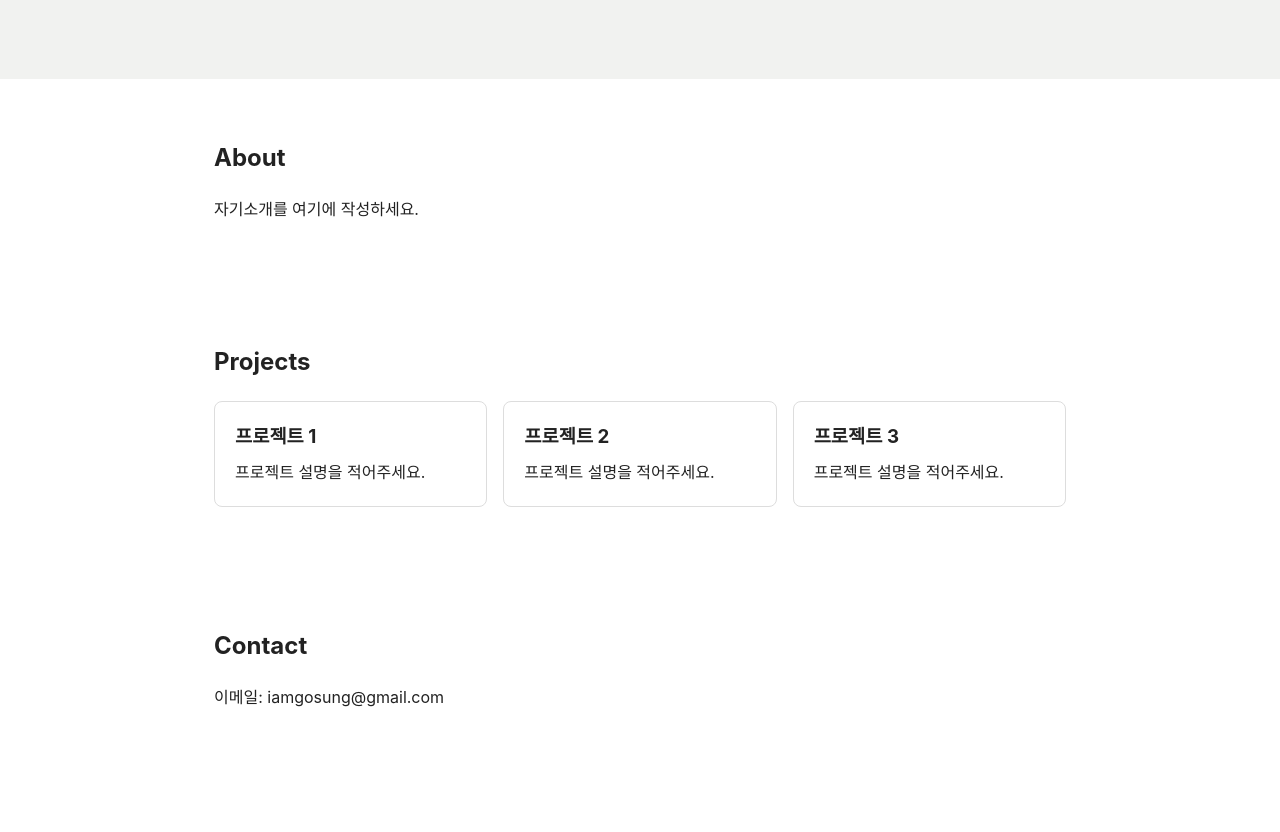
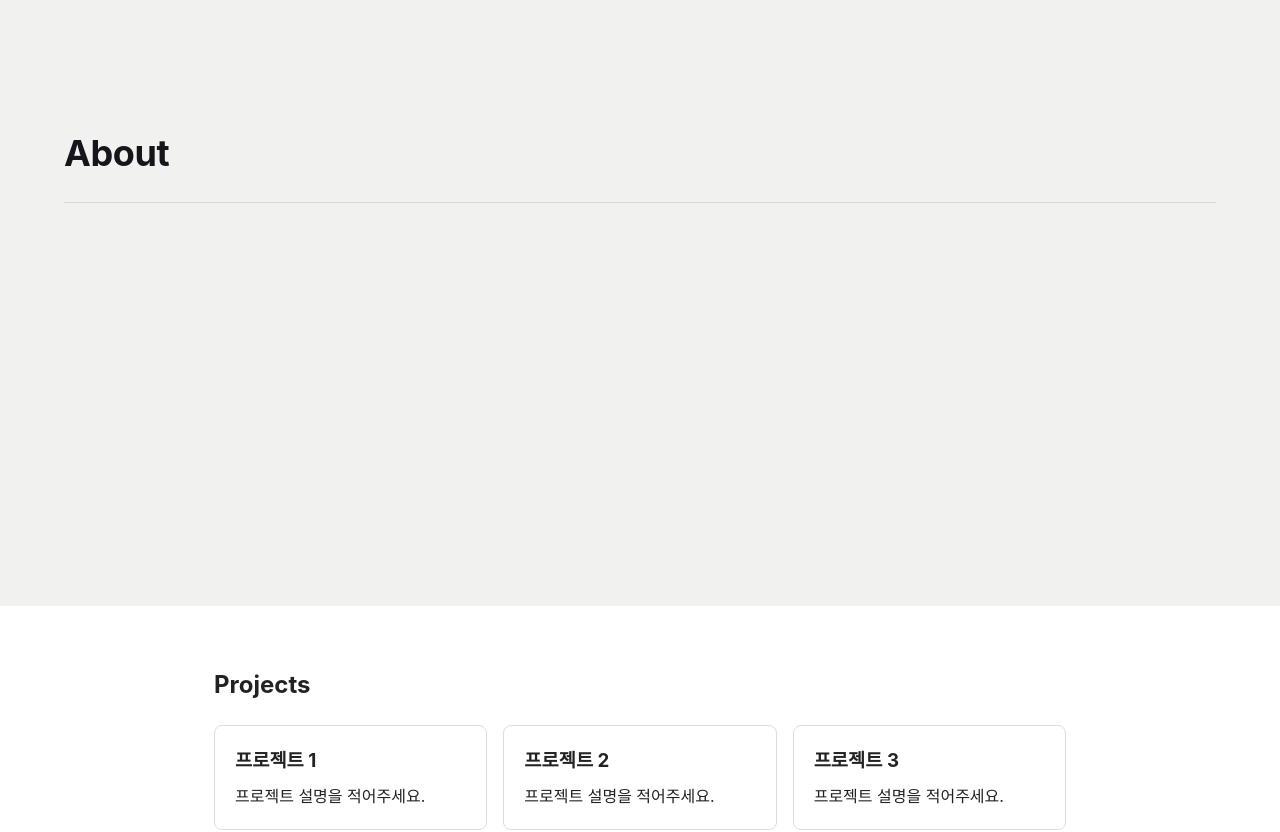
Before and after one commit to kimkosung/my-portfolio, a Next.js app: page / in a window 1280 px wide. Shown: the part 1140-1972 px from the top of the page. Built offline with nearby package versions, Linux system fonts and the light colour scheme.

Commit message:
FEAT: About 섹션 분리 및 구현

```diff
--- a/src/app/page.tsx
+++ b/src/app/page.tsx
@@ -1,6 +1,6 @@
 import styles from "./page.module.css";
 import {Footer, Header} from "@/components/index";
-import UserProfile from "@/sections/UserProfile";
+import {About, UserProfile} from "@/sections";
 
 const projects = [
   { title: "프로젝트 1", description: "프로젝트 설명을 적어주세요.", link: "#" },
@@ -13,12 +13,8 @@ export default function Home() {
     <>
       <Header />
       <UserProfile />
+      <About />
       <main className={styles.main}>
-        <section id="about" className={styles.section}>
-          <h2>About</h2>
-          <p>자기소개를 여기에 작성하세요.</p>
-        </section>
-
         <section id="projects" className={styles.section}>
           <h2>Projects</h2>
           <div className={styles.grid}>
@@ -30,15 +26,7 @@ export default function Home() {
             ))}
           </div>
         </section>
-
-        <section id="contact" className={styles.section}>
-          <h2>Contact</h2>
-          <p>
-            이메일: <a href="mailto:iamgosung@gmail.com">iamgosung@gmail.com</a>
-          </p>
-        </section>
       </main>
-
       <Footer />
     </>
   );
--- /dev/null
+++ b/src/sections/About/About.tsx
@@ -0,0 +1,18 @@
+import styles from "./page.module.css";
+
+export default function About() {
+  return (
+    <section id="about" className={styles.section}>
+      <div className={styles.container}>
+        <h2 className={styles.title}>About</h2>
+        <div className={styles.body}>
+          <div className={styles.row}>
+            <p className={styles.text}>
+                고등학교 시절 대학 진학에 실패하며 자신감을 잃었지만, 목표를 세우고 꾸준히 노력한 끝에 원하는 대학에 진학했습니다. 대학에서도 진로를 찾지 못해 방황했지만, 프로젝트를 통해 프론트엔드 개발의 즐거움을 발견하고 스스로 배우며 성장해 왔습니다. 또한 다양한 프로젝트를 경험하며 좋은 결과는 개인의 역량만이 아니라 서로 다른 생각과 관점을 나누고 함께 문제를 해결하는 과정에서 만들어진다는 것을 배웠습니다. 저는 새로운 경험을 통해 부족한 점을 발견하고 이를 채워 나가는 과정에서 성장의 즐거움을 느낍니다. 앞으로도 다양한 사람들과 소통하며 제가 미처 보지 못했던 관점을 배우고, 더 넓은 시야로 세상을 바라보며 함께 성장하는 개발자가 되고 싶습니다.
+            </p>
+          </div>
+        </div>
+      </div>
+    </section>
+  );
+}
--- /dev/null
+++ b/src/sections/About/page.module.css
@@ -0,0 +1,120 @@
+.section {
+  --bg: #f1f2f0;
+  --fg: #14161a;
+  --muted: #7b8087;
+  --line: #d6d9db;
+  --accent: #2c39f5;
+
+  padding: clamp(20px, 3.6vw, 56px) 0 clamp(64px, 6vw, 100px);
+  color: var(--fg);
+  background: var(--bg);
+  font-family: "Pretendard Variable", Pretendard, -apple-system,
+    BlinkMacSystemFont, "Apple SD Gothic Neo", "Noto Sans KR", sans-serif;
+  word-break: keep-all;
+  -webkit-font-smoothing: antialiased;
+}
+
+@media (prefers-color-scheme: dark) {
+  .section {
+    --bg: #0f1113;
+    --fg: #eeeeea;
+    --muted: #7f848b;
+    --line: #2a2d31;
+    --accent: #8f99ff;
+  }
+}
+
+.section ::selection {
+  color: var(--bg);
+  background: var(--accent);
+}
+
+.container {
+  max-width: 1200px;
+  margin: 0 auto;
+  padding: 0 24px;
+}
+
+/* ---------- 상단 굵은 선 (Profile과 동일) ---------- */
+.body {
+  position: relative;
+  border-top: 1px solid var(--line);
+}
+
+.body::before {
+  content: "";
+  position: absolute;
+  top: -1px;
+  left: 0;
+  width: 100%;
+  height: 2px;
+  background: var(--fg);
+  transform-origin: left center;
+}
+
+.row {
+  border-bottom: 1px solid var(--line);
+  padding: clamp(24px, 3vw, 48px) 0;
+  text-wrap: pretty;
+}
+
+.title {
+  margin: 0;
+  font-size: clamp(1.75rem, 3.2vw, 2.25rem);
+  font-weight: 700;
+  letter-spacing: -0.01em;
+  color: var(--fg);
+  margin-bottom: clamp(8px, 1.5vw, 20px);
+}
+
+.text {
+  margin: 0;
+  font-size: clamp(1rem, 1.8vw, 1.5rem);
+  font-weight: 400;
+  line-height: 1.8;
+  letter-spacing: -0.03em;
+}
+
+/* ---------- 스크롤로 섹션에 들어올 때 선이 그어짐 ---------- */
+@media (prefers-reduced-motion: no-preference) {
+  @supports (animation-timeline: view()) {
+    @keyframes draw {
+      from {
+        transform: scaleX(0);
+      }
+      to {
+        transform: scaleX(1);
+      }
+    }
+
+    @keyframes rise {
+      from {
+        opacity: 0;
+        transform: translateY(16px);
+      }
+      to {
+        opacity: 1;
+        transform: none;
+      }
+    }
+
+    .body::before {
+      animation: draw linear both;
+      animation-timeline: view();
+      animation-range: entry 0% entry 60%;
+    }
+
+    .row {
+      animation: rise linear both;
+      animation-timeline: view();
+      animation-range: entry 10% entry 70%;
+    }
+  }
+}
+
+/* ---------- 반응형 ---------- */
+@media (max-width: 880px) {
+  .row {
+    grid-template-columns: minmax(0, 1fr);
+  }
+}
--- a/src/sections/UserProfile/data.ts
+++ b/src/sections/UserProfile/data.ts
@@ -20,7 +20,7 @@ export const profile = {
   interests: ["AI", "UI/UX 설계", "웹/앱 개발", "오픈소스", "Network"],
   skills: [
     { category: "Frontend", items: ["React", "ReactNative", "Next.js", "TypeScript"] },
-    { category: "Backend", items: ["Spring", "Express", "Node.js"] },
+    { category: "Backend", items: ["Spring", "Node.js", "PostgreSQL"] },
     { category: "Tools", items: ["Git", "GitHub", "GitLab", "Figma", "VS Code", "Slack"] },
   ],
 };
--- /dev/null
+++ b/src/sections/index.ts
@@ -0,0 +1,2 @@
+export { default as About } from "./About/About";
+export { default as UserProfile } from "./UserProfile/UserProfile";
```
